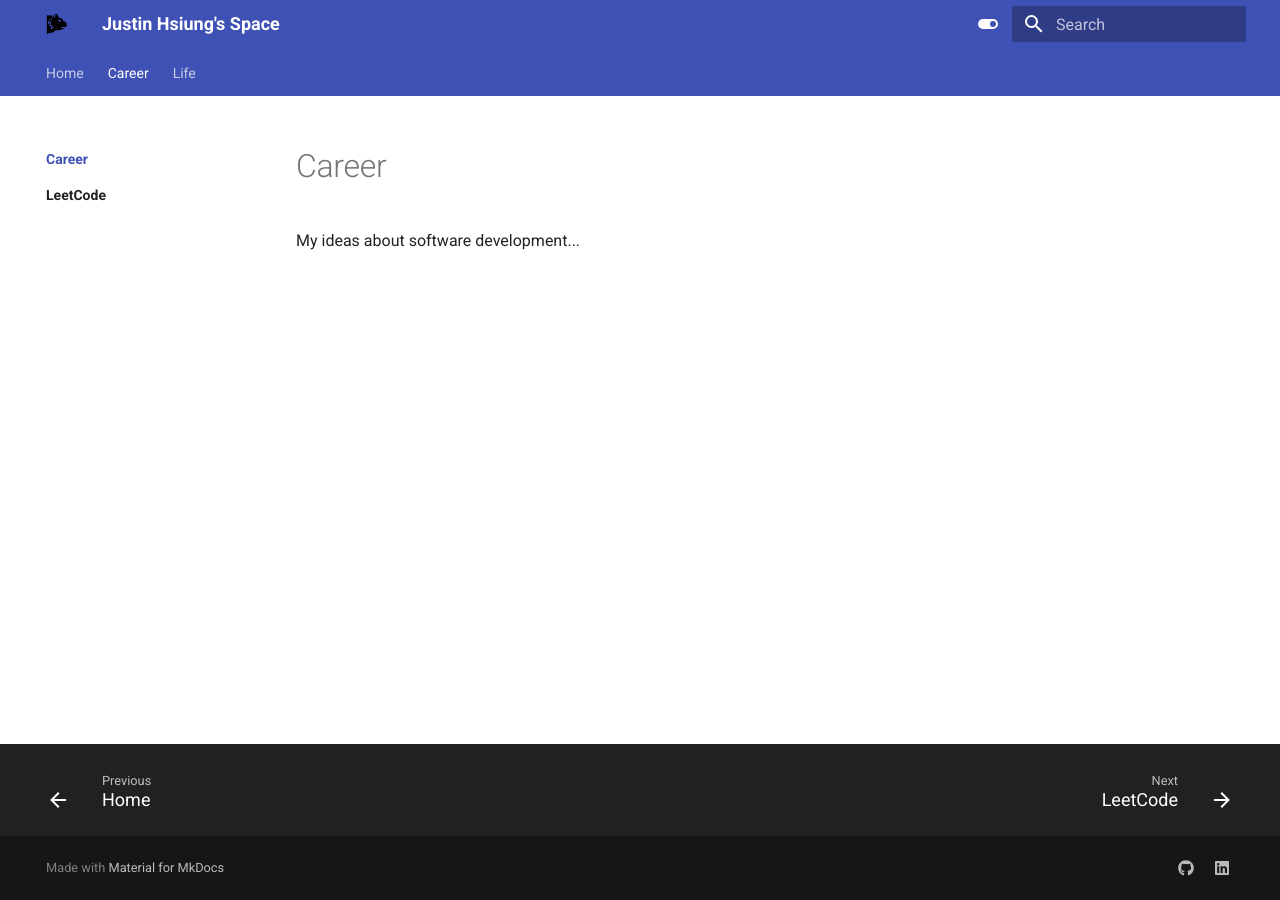
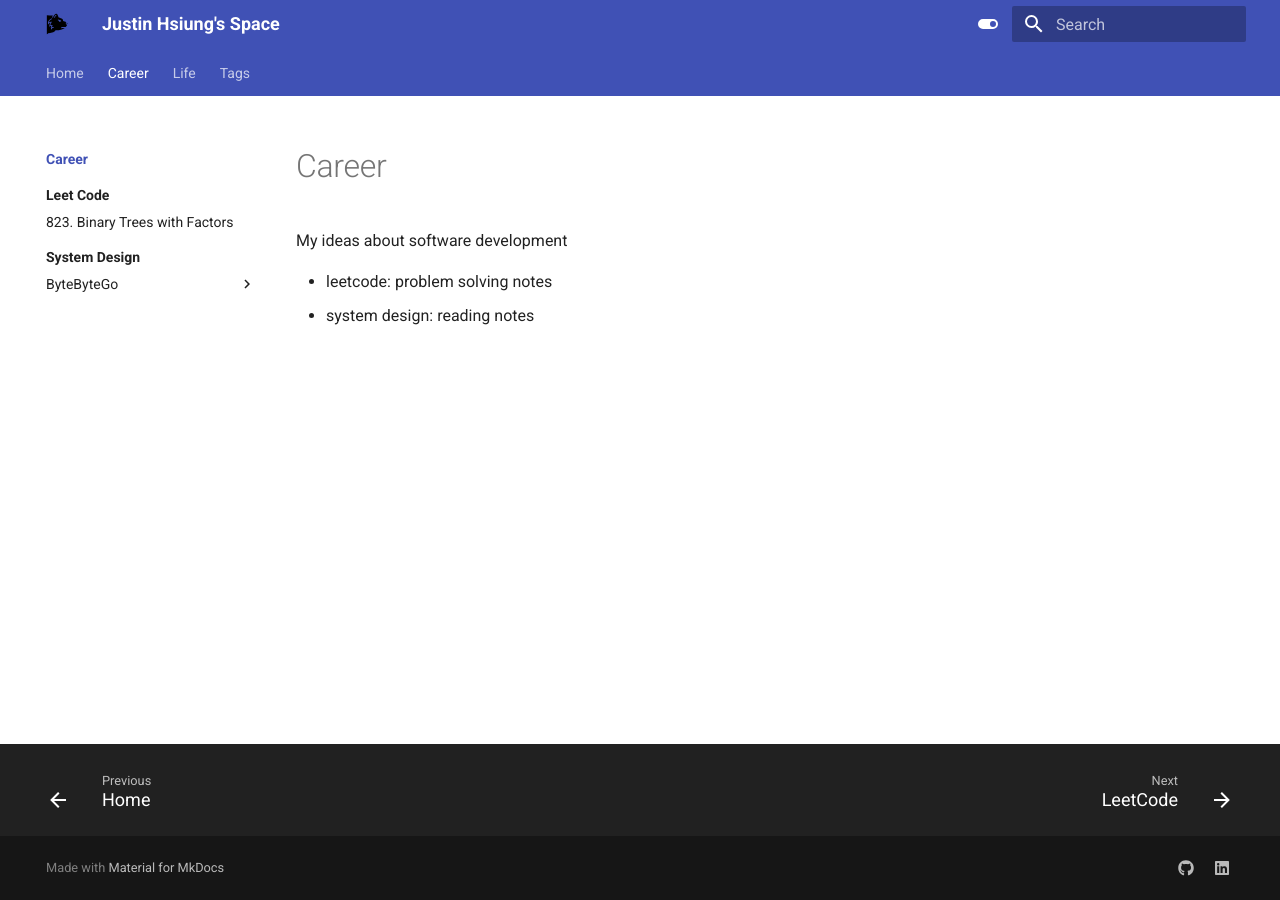
Before and after one commit to JustinBear99/mkdocs-blog, an MkDocs documentation site: the page built from docs/career/index.md, in a window 1280 px wide. Built offline with MkDocs 1.6.1 and Material for MkDocs 9.7.7, drawn with Linux system fonts in a browser that asks for light colours.

Commit message:
Update doc structure and leetcode daily

```diff
--- a/docs/career/index.md
+++ b/docs/career/index.md
@@ -1,2 +1,5 @@
 # Career
-My ideas about software development...
+My ideas about software development
+
+- leetcode: problem solving notes
+- system design: reading notes
--- a/mkdocs.yml
+++ b/mkdocs.yml
@@ -36,7 +36,13 @@ nav:
   - Home: index.md
   - Career:
     - career/index.md
-    - LeetCode:
+    - Leet Code:
       - career/leetcode/index.md
+      - career/leetcode/823-binary-trees-with-factors.md
+    - System Design:
+      - career/system-design/index.md
+      - ByteByteGo:
+        - career/system-design/bytebytego/bytebytego-system-design.md
   - Life:
     - life/index.md
+  - Tags: tags.md
--- a/overrides/partials/comments.html
+++ b/overrides/partials/comments.html
@@ -11,7 +11,7 @@
         data-reactions-enabled="1"
         data-emit-metadata="0"
         data-input-position="bottom"
-    data-theme="preferred_color_scheme"
+        data-theme="dark"
         data-lang="en"
         crossorigin="anonymous"
         async>
```
Also changed, not shown: docs/career/leetcode/823-binary-trees-with-factors.md (added, +49 -0 lines), docs/career/secondAr.md (deleted, +0 -1 lines), docs/career/system-design/bytebytego/bytebytego-system-design.md (added, +17 -0 lines), docs/career/system-design/index.md (added, +3 -0 lines), docs/index.md (+1 -1 lines). Lines whose indentation alone changed are shown as unchanged.
